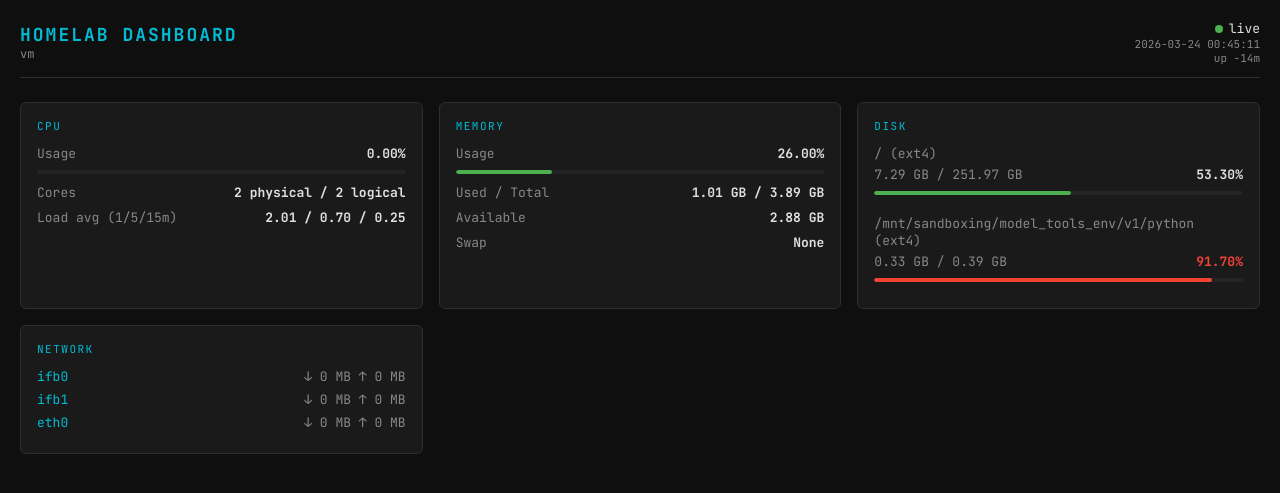
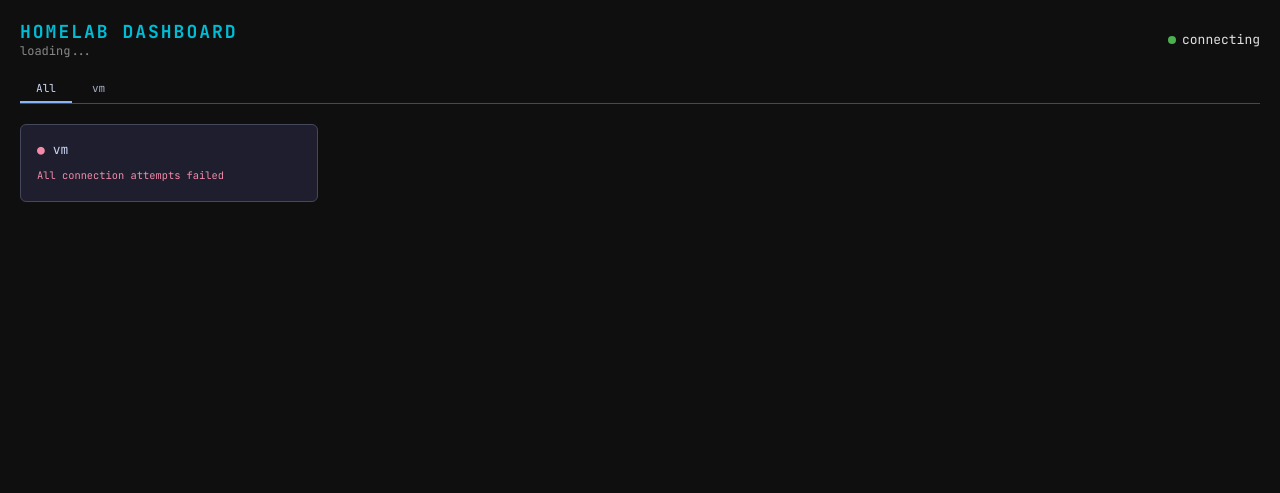
Before and after one commit to harrisonarth/homelab-dashboard, a FastAPI app: page / in a window 1280 px wide. Shown: the top 493 px of the page. Run offline with FastAPI, Linux system fonts and the light colour scheme.

Commit message:
update: frontend

```diff
--- a/static/dashboard.js
+++ b/static/dashboard.js
@@ -1,5 +1,131 @@
-const POLL_INTERVAL = 5000;
+let activeTab = 'all';
+let hosts = [];
 
+// ── Bootstrap ────────────────────────────────────────────
+document.addEventListener('DOMContentLoaded', async () => {
+    await loadHosts();
+    renderTabBar();
+    switchTab('all');
+    startPolling();
+});
+
+// ── Host list ────────────────────────────────────────────
+async function loadHosts() {
+    const res = await fetch('/api/hosts');
+    hosts = await res.json();
+}
+
+// ── Tab bar ──────────────────────────────────────────────
+function renderTabBar() {
+    const bar = document.getElementById('tab-bar');
+    bar.innerHTML = '';
+
+    bar.appendChild(makeTab('all', 'All'));
+
+    hosts.forEach(h => {
+        bar.appendChild(makeTab(h.id, h.name));
+    });
+}
+
+function makeTab(id, label) {
+    const t = document.createElement('div');
+    t.className = 'tab';
+    t.dataset.id = id;
+    t.textContent = label;
+    t.addEventListener('click', () => switchTab(id));
+    return t;
+}
+
+function switchTab(id) {
+    activeTab = id;
+
+    document.querySelectorAll('.tab').forEach(t => {
+        t.classList.toggle('active', t.dataset.id === id);
+    });
+
+    document.getElementById('view-all').classList.toggle('hidden', id !== 'all');
+    document.getElementById('view-host').classList.toggle('hidden', id === 'all');
+
+    // Fetch immediately on switch — don't wait for next poll cycle
+    poll();
+}
+
+// ── Polling ──────────────────────────────────────────────
+function startPolling() {
+    setInterval(poll, 5000);
+}
+
+async function poll() {
+    if (activeTab === 'all') {
+        await pollAll();
+    } else {
+        await pollHost(activeTab);
+    }
+}
+
+// ── All view ─────────────────────────────────────────────
+async function pollAll() {
+    const res = await fetch('/api/all-metrics');
+    const data = await res.json();
+    renderHostGrid(Object.values(data));
+}
+
+function renderHostGrid(results) {
+    const grid = document.getElementById('host-grid');
+    grid.innerHTML = '';
+    results.forEach(r => grid.appendChild(makeHostCard(r)));
+}
+
+function makeHostCard(result) {
+    const card = document.createElement('div');
+    card.className = 'host-card';
+
+    if (result.error) {
+        card.innerHTML = `
+            <div class="host-name">
+                <span class="offline-badge"></span>${result.host_name}
+            </div>
+            <div class="host-stat offline">${result.error}</div>
+        `;
+        return card;
+    }
+
+    const m = result.metrics;
+    const rootDisk = m.disk?.partitions?.find(p => p.mountpoint === '/') ?? m.disk?.partitions?.[0];
+
+    card.innerHTML = `
+        <div class="host-name">
+            <span class="online-badge"></span>${result.host_name}
+        </div>
+        <div class="host-stat">CPU &nbsp;&nbsp; ${m.cpu.percent.toFixed(1)}%</div>
+        <div class="host-stat">MEM &nbsp;&nbsp; ${m.memory.percent.toFixed(1)}%</div>
+        <div class="host-stat">DISK &nbsp; ${rootDisk ? rootDisk.percent.toFixed(1) + '%' : 'n/a'}</div>
+        <div class="host-stat">UP &nbsp;&nbsp;&nbsp; ${formatUptime(m.system.uptime_seconds)}</div>
+    `;
+
+    card.style.cursor = 'pointer';
+    card.addEventListener('click', () => switchTab(result.host_id));
+
+    return card;
+}
+
+// ── Host detail view ─────────────────────────────────────
+async function pollHost(hostId) {
+    const res = await fetch(`/api/hosts/${hostId}/metrics`);
+    const data = await res.json();
+
+    const header = document.getElementById('host-detail-header');
+    if (data.error) {
+        header.innerHTML = `<span class="offline-badge"></span> ${data.host_name} — <span class="offline">${data.error}</span>`;
+        updateStatus(false);
+        return;
+    }
+
+    header.innerHTML = `<span class="online-badge"></span> ${data.host_name}`;
+    updateDashboard(data.metrics);
+}
+
+// ── Render functions (unchanged) ─────────────────────────
 function colorForPercent(pct) {
     if (pct >= 85) return 'red';
     if (pct >= 65) return 'yellow';
@@ -66,7 +192,7 @@
     container.innerHTML = network.interfaces.map(iface => `
         <div class="net-row">
             <span class="net-iface">${iface.interface}</span>
-            <span style="color:var(--muted)">↓ ${iface.recv_mb} MB  ↑ ${iface.sent_mb} MB</span>
+            <span class="net-stats">↓ ${iface.recv_mb} MB  ↑ ${iface.sent_mb} MB</span>
         </div>
     `).join('') || '<div style="color:var(--muted)">No interfaces found</div>';
 }
@@ -83,28 +209,15 @@
     }
 }
 
-async function fetchAndUpdate() {
-    try {
-        const response = await fetch('/api/metrics');
-        if (!response.ok) throw new Error(`HTTP ${response.status}`);
-        const data = await response.json();
+function updateDashboard(metrics) {
+    document.getElementById('hostname').textContent = metrics.system.hostname;
+    document.getElementById('timestamp').textContent = metrics.timestamp;
+    document.getElementById('uptime').textContent =
+        `up ${formatUptime(metrics.system.uptime_seconds)}`;
 
-        document.getElementById('hostname').textContent = data.system.hostname;
-        document.getElementById('timestamp').textContent = data.timestamp;
-        document.getElementById('uptime').textContent =
-            `up ${formatUptime(data.system.uptime_seconds)}`;
-
-        updateCPU(data.cpu);
-        updateMemory(data.memory);
-        updateDisk(data.disk);
-        updateNetwork(data.network);
-        updateStatus(true);
-    } catch (err) {
-        console.error('Failed to fetch metrics:', err);
-        updateStatus(false);
-    }
+    updateCPU(metrics.cpu);
+    updateMemory(metrics.memory);
+    updateDisk(metrics.disk);
+    updateNetwork(metrics.network);
+    updateStatus(true);
 }
-
-// Initial fetch, then poll
-fetchAndUpdate();
-setInterval(fetchAndUpdate, POLL_INTERVAL);
--- a/templates/index.html
+++ b/templates/index.html
@@ -37,9 +37,7 @@
             display: flex;
             justify-content: space-between;
             align-items: center;
-            margin-bottom: 24px;
-            padding-bottom: 12px;
-            border-bottom: 1px solid var(--border);
+            margin-bottom: 16px;
         }
 
         header h1 { color: var(--accent); font-size: 18px; letter-spacing: 2px; }
@@ -103,12 +101,66 @@
         .disk-partitions { display: flex; flex-direction: column; gap: 10px; }
         .disk-row .disk-label { color: var(--muted); margin-bottom: 4px; }
 
-        .net-row { display: flex; justify-content: space-between; margin-bottom: 6px; }
-        .net-iface { color: var(--accent); }
+        .net-row { display: flex; justify-content: space-between; align-items: center; margin-bottom: 6px; gap: 8px; }
+        .net-iface { color: var(--accent); overflow: hidden; text-overflow: ellipsis; white-space: nowrap; min-width: 0; flex: 1; }
+        .net-stats { color: var(--muted); white-space: nowrap; flex-shrink: 0; }
 
         .wide { grid-column: 1 / -1; }
 
         #uptime { color: var(--muted); font-size: 11px; }
+
+        /* Tab bar */
+        #tab-bar {
+            display: flex;
+            gap: 4px;
+            border-bottom: 1px solid #45475a;
+            margin-bottom: 20px;
+        }
+        .tab {
+            padding: 6px 16px;
+            cursor: pointer;
+            font-family: 'JetBrains Mono', monospace;
+            font-size: 0.85em;
+            color: #a6adc8;
+            border-bottom: 2px solid transparent;
+            transition: color 0.15s;
+        }
+        .tab:hover { color: #cdd6f4; }
+        .tab.active {
+            color: #cdd6f4;
+            border-bottom-color: #89b4fa;
+        }
+        .view { display: block; }
+        .view.hidden { display: none; }
+
+        /* All-hosts grid */
+        #host-grid {
+            display: grid;
+            grid-template-columns: repeat(auto-fill, minmax(260px, 1fr));
+            gap: 16px;
+        }
+        .host-card {
+            background: #1e1e2e;
+            border: 1px solid #45475a;
+            border-radius: 6px;
+            padding: 16px;
+            font-family: 'JetBrains Mono', monospace;
+        }
+        .host-card .host-name { font-size: 1em; color: #cdd6f4; margin-bottom: 8px; }
+        .host-card .host-stat { font-size: 0.8em; color: #a6adc8; line-height: 1.8; }
+        .host-card .offline { color: #f38ba8; }
+        .host-card .online-badge::before { content: "● "; color: #a6e3a1; }
+        .host-card .offline-badge::before { content: "● "; color: #f38ba8; }
+
+        /* Host detail header */
+        #host-detail-header {
+            font-size: 13px;
+            color: #cdd6f4;
+            margin-bottom: 16px;
+        }
+        #host-detail-header .offline { color: #f38ba8; }
+        #host-detail-header .online-badge::before { content: "● "; color: #a6e3a1; }
+        #host-detail-header .offline-badge::before { content: "● "; color: #f38ba8; }
     </style>
 </head>
 <body>
@@ -125,6 +177,17 @@
     </div>
 </header>
 
+<!-- Tab bar — populated by dashboard.js -->
+<nav id="tab-bar"></nav>
+
+<!-- All hosts summary view -->
+<div id="view-all" class="view">
+    <div id="host-grid"></div>
+</div>
+
+<!-- Single host detail view -->
+<div id="view-host" class="view hidden">
+    <div id="host-detail-header"></div>
     <div class="grid">
 
         <!-- CPU Card -->
@@ -183,6 +246,7 @@
             <div id="network-interfaces"></div>
         </div>
     </div>
+</div>
 
 <script src="/static/dashboard.js"></script>
 </body>
```
Lines whose indentation alone changed are shown as unchanged.
